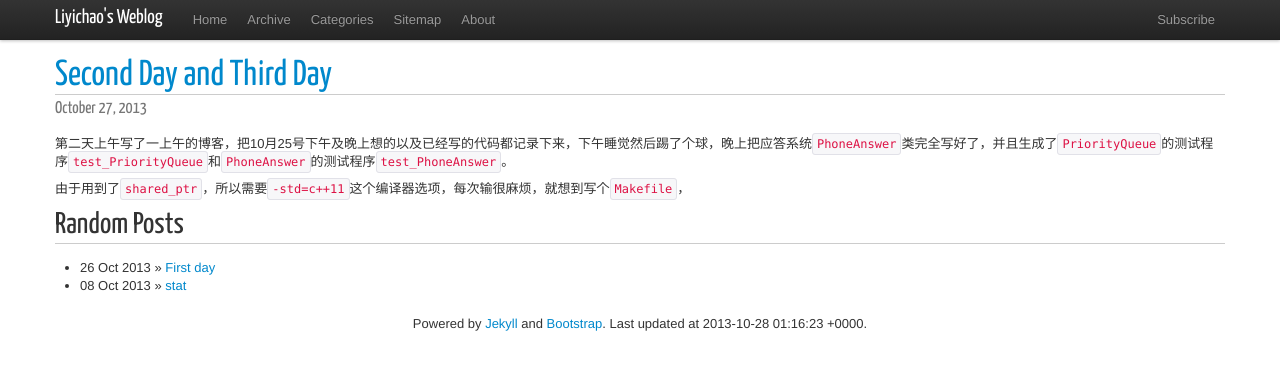
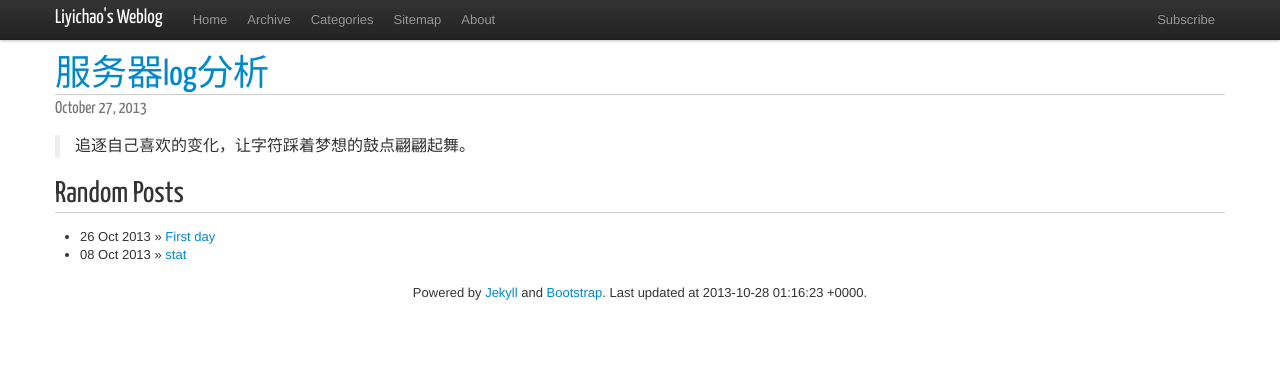
Before and after one commit to liyichao/liyichao.github.io, a Jekyll site: the page built from _posts/2013/2013-10-27-second-day-and-third-day.md, in a window 1280 px wide. Shown: the top 370 px of the page. Built offline with Jekyll 4.4.1, drawn with Linux system fonts in a browser that asks for light colours; nearby versions of some CDN libraries; Markdown is read by kramdown in place of the engine named in the settings; comment, search, counter and statistics services are not loaded.

Commit message:
no comment

```diff
--- a/_posts/2013/2013-10-27-second-day-and-third-day.md
+++ b/_posts/2013/2013-10-27-second-day-and-third-day.md
@@ -1,11 +1,9 @@
 ---
 layout: post
-title: "Second Day and Third Day"
+title: "服务器log分析"
 category:
 tags: []
 ---
 {% include JB/setup %}
 
-第二天上午写了一上午的博客，把10月25号下午及晚上想的以及已经写的代码都记录下来，下午睡觉然后踢了个球，晚上把应答系统`PhoneAnswer`类完全写好了，并且生成了`PriorityQueue`的测试程序`test_PriorityQueue`和`PhoneAnswer`的测试程序`test_PhoneAnswer`。
-
-由于用到了`shared_ptr`，所以需要`-std=c++11`这个编译器选项，每次输很麻烦，就想到写个`Makefile`，
+>追逐自己喜欢的变化，让字符踩着梦想的鼓点翩翩起舞。
```
